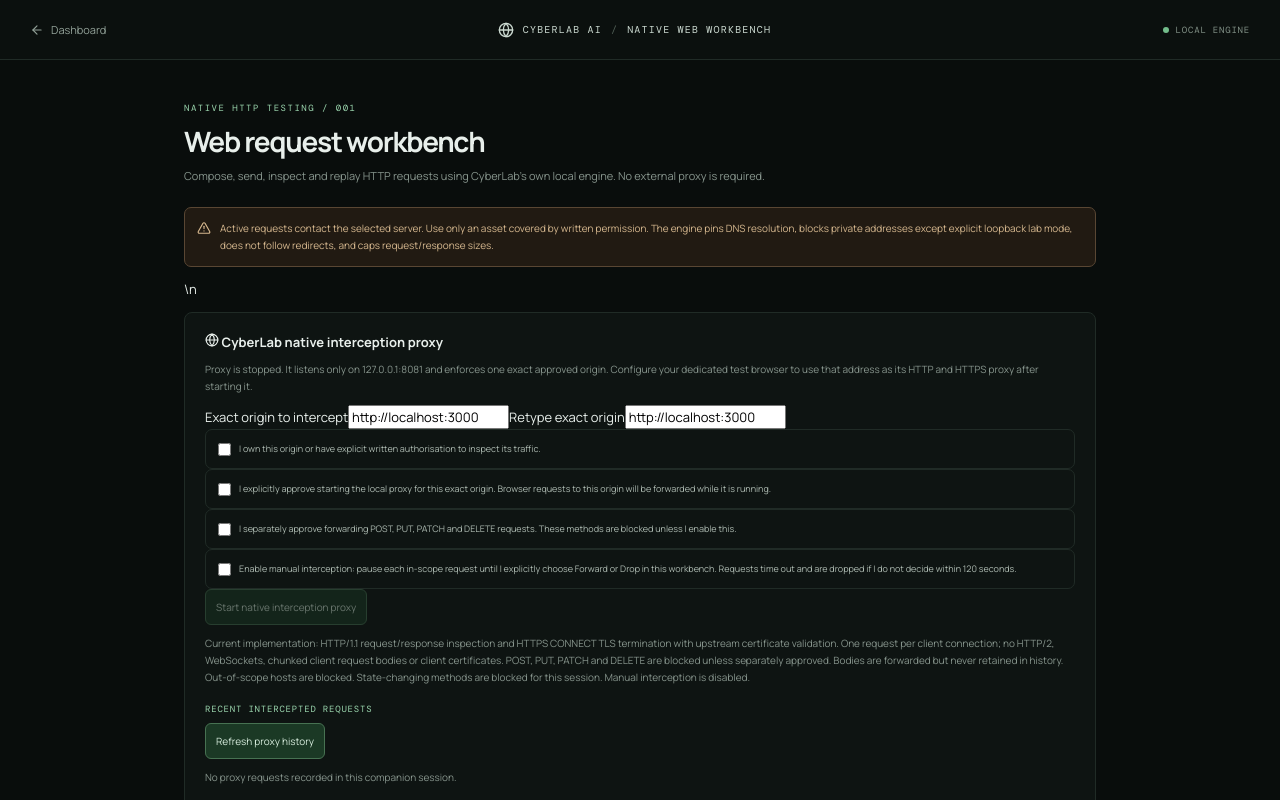
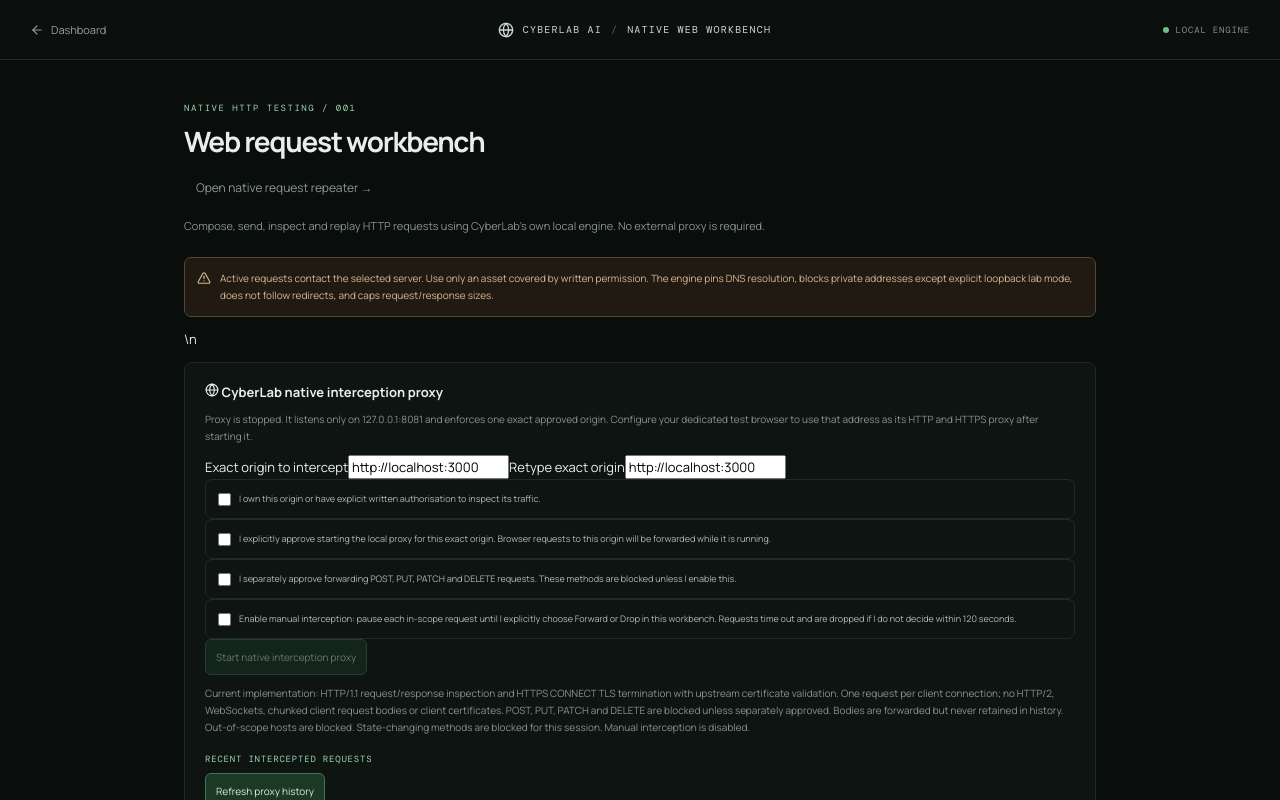
Before and after one commit to abelmiracle377-stack/cyberlab-ai, a Next.js app: page /web-workbench in a window 1280 px wide. Shown: the top 800 px of the page. Built offline with nearby package versions, Linux system fonts and the light colour scheme.

Commit message:
Link native repeater from the web workbench

```diff
--- a/app/web-workbench/page.tsx
+++ b/app/web-workbench/page.tsx
@@ -261,6 +261,7 @@ export default function WebWorkbenchPage() {
       <div className="agent-heading">
         <div className="agent-overline">NATIVE HTTP TESTING / 001</div>
         <h1>Web request workbench</h1>
+        <p><Link href="/web-repeater" className="nav-item">Open native request repeater →</Link></p>
         <p>Compose, send, inspect and replay HTTP requests using CyberLab's own local engine. No external proxy is required.</p>
       </div>
       <div className="scope-warning"><AlertTriangle size={14}/> Active requests contact the selected server. Use only an asset covered by written permission. The engine pins DNS resolution, blocks private addresses except explicit loopback lab mode, does not follow redirects, and caps request/response sizes.</div>\n      <div className="network-results">
```
